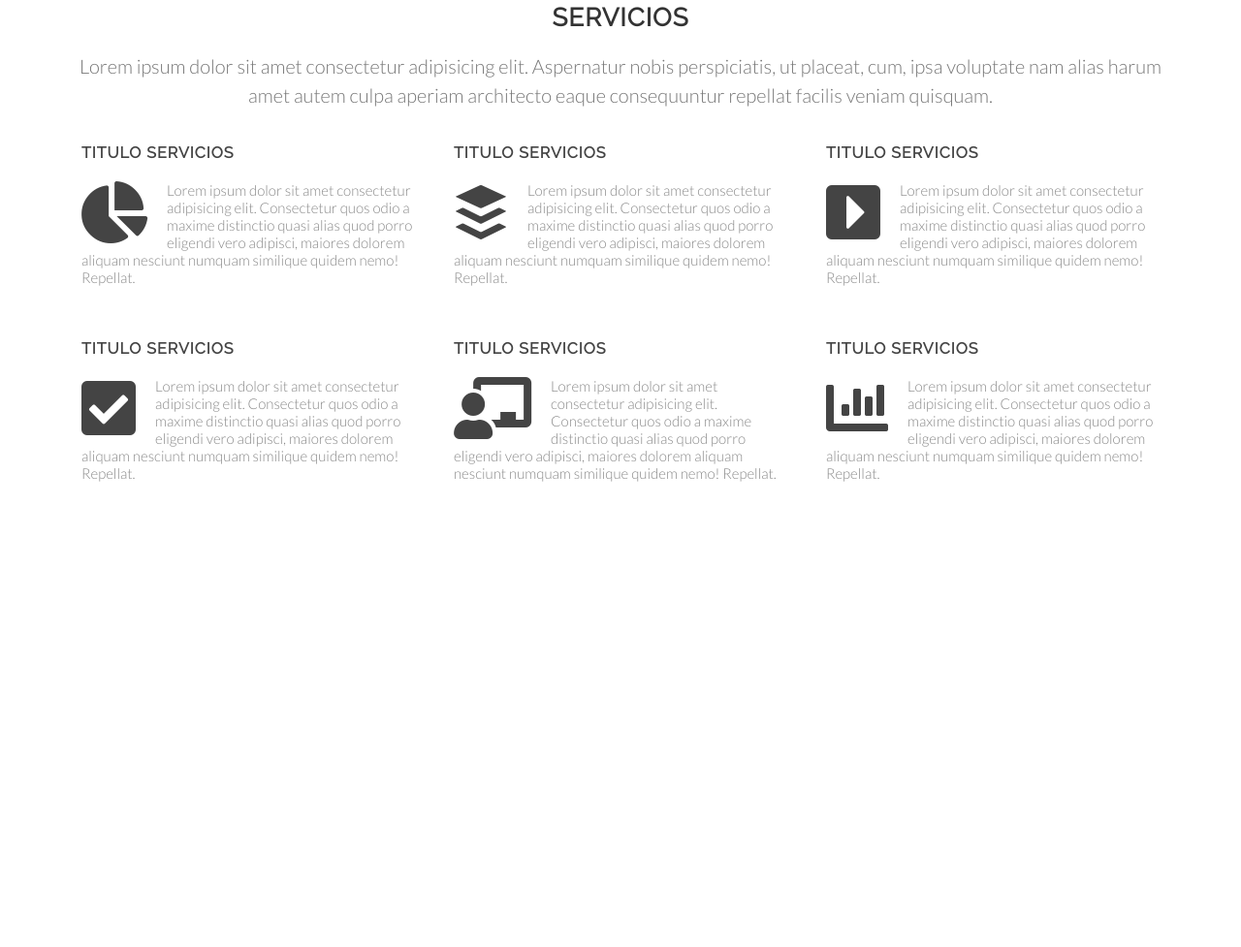
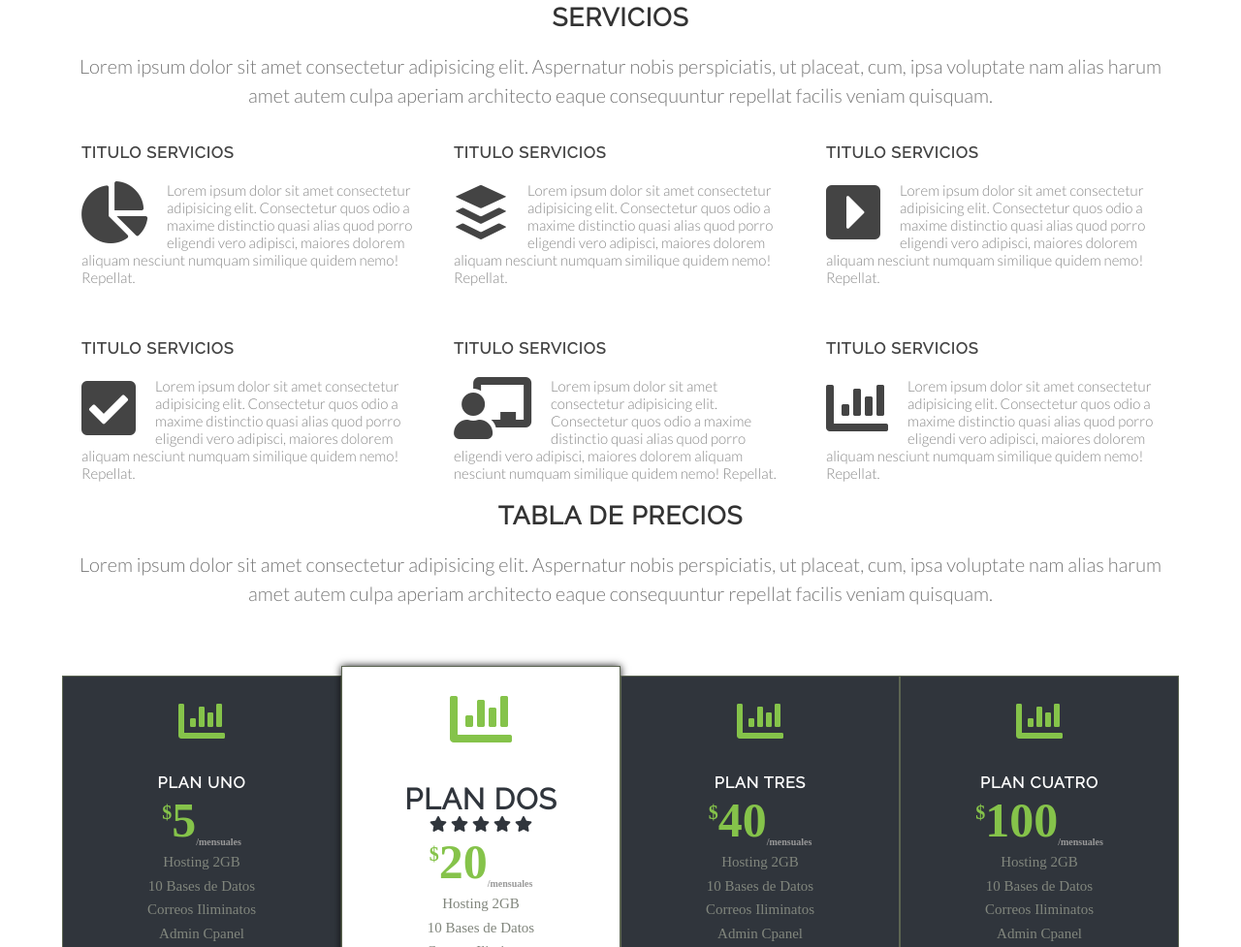
Before and after one commit to jorgeibarra87/CursoHtml5css, a plain HTML site: page particulas/index.html in a window 1280 px wide. Shown: the part 1439-2416 px from the top of the page at 97% size. Before the commit the page ends 1956 px from the top, so only its background shows below. Drawn offline with nearby package versions, Linux system fonts and the light colour scheme.

Commit message:
lista de precios

```diff
--- a/particulas/css/redes.css
+++ b/particulas/css/redes.css
@@ -6,7 +6,7 @@
 }
 #facebook a{
     background: #3b5998;
-    padding: 10px 5px;
+    padding: 10px 20px;
     color: #fff;
     text-decoration: none;
     width: 55px;
@@ -14,11 +14,11 @@
 }
 #facebook a:hover{
     background: #000;
-    padding: 10px 10px;
+    padding: 10px 40px;
 }
 #youtube a{
     background: #bb0000;
-    padding: 10px 5px;
+    padding: 10px 20px;
     color: #fff;
     text-decoration: none;
     width: 55px;
@@ -26,11 +26,11 @@
 }
 #youtube a:hover{
     background: #000;
-    padding: 10px 10px;
+    padding: 10px 40px;
 }
 #twitter a{
     background: #55acee;
-    padding: 10px 5px;
+    padding: 10px 20px;
     color: #fff;
     text-decoration: none;
     width: 55px;
@@ -38,11 +38,11 @@
 }
 #twitter a:hover{
     background: #000;
-    padding: 10px 10px;
+    padding: 10px 40px;
 }
 #instagram a{
     background: #c98c1a;
-    padding: 10px 5px;
+    padding: 10px 20px;
     color: #fff;
     text-decoration: none;
     width: 55px;
@@ -50,5 +50,5 @@
 }
 #instagram a:hover{
     background: #000;
-    padding: 10px 10px;
+    padding: 10px 4 0px;
 }
--- /dev/null
+++ b/particulas/css/tabla.css
@@ -0,0 +1,90 @@
+.tabla{
+    width: 100%;
+    margin: auto;
+    text-align: center;
+    padding-top: 50px;
+}
+.tablax4{
+    float: left;
+    width: 25%;
+    margin-top: 20px;
+}
+.tablaxd{
+    float: left;
+    width: 25%;
+    margin-top: 10px;
+}
+.caja-precio{
+    border: 1px solid #5c6552;
+    background: #30353c;
+}
+.icono-precio{
+    color: #85c34a;
+    padding-top: 20px;
+    font-size: 3em;
+    padding-bottom: 10px;
+}
+.caja-precio h4{
+   color: #fff;
+}
+.precio-1{
+  color: #85c34a;
+  font-size: 50px;
+  font-weight: bold;
+}
+.dolar{
+    font-size: 20px;
+    vertical-align: super;
+}
+.mes{
+    font-size: 10px;
+    color: #999;
+    vertical-align: text-bottom;
+}
+.lista-precios{
+    list-style: none;
+    padding: 2px 0;
+    color: #81867D;
+    padding-bottom: 50px;
+}
+.lista-espacios{
+    padding: 0.25em;
+    font-size: 15px;
+}
+.boton-contratar{
+    margin-bottom: 25px;
+}
+.contratar-a{
+    background: #85c34a;
+    text-decoration: none;
+    color: #fff;
+    text-transform: uppercase;
+    font-weight: bold;
+    padding: 10px 70px;
+    letter-spacing: 1px;
+    width: 90%
+}
+.contratar-a:hover{
+    background: #777;
+}
+.destacado{
+    background-color: #fff;
+    box-shadow: 0 0 8px rgba(0, 0, 0,0.9);
+    z-index: 500;
+}
+.destacado h4{
+    color: #30353c;
+    font-size: 30px;
+}
+.destacado .icono-precio{
+    font-size: 4em;
+}
+.destacado .contratar-a{
+    background: #30353c;
+}
+.destacado .contratar-a:hover{
+    background: #777;
+}
+.fa-star{
+    color: #30353c;
+}
--- a/particulas/index.html
+++ b/particulas/index.html
@@ -9,6 +9,7 @@
 	<link rel="stylesheet" href="css/secciones.css">
 	<link rel="stylesheet" href="fontawesome/css/all.css">
 	<link rel="stylesheet" href="css/redes.css">
+	<link rel="stylesheet" href="css/tabla.css">
 
 </head>
 
@@ -137,6 +138,107 @@
 						</div>
 			</section>
 	</section>
+	<section class="wap">
+		<!-- Seccion Bienvenidos -->
+		<section class="bienvenidos">
+			<h2>Tabla de Precios</h2>
+			<h3>Lorem ipsum dolor sit amet consectetur adipisicing elit. Aspernatur nobis perspiciatis, ut placeat, cum,
+				ipsa voluptate nam alias harum amet autem culpa aperiam architecto eaque consequuntur repellat facilis
+				veniam quisquam.</h3>
+		</section>
+
+		<section class="tabla">
+			<div class="tablax4">
+				<div class="caja-precio">
+					<div class="icono-precio"><i class="fas fa-chart-bar"></i>
+	</div>
+					<div><h4>Plan Uno</h4></div>
+					<div class="precio-1"><span class="dolar">$</span>5<span class="mes">/mensuales</span></div>
+					<div>
+						<ul class="lista-precios">
+							<li class="lista-espacios">Hosting 2GB</li>
+							<li class="lista-espacios">10 Bases de Datos</li>
+							<li class="lista-espacios">Correos Iliminatos</li>
+							<li class="lista-espacios">Admin Cpanel</li>
+						</ul>
+					</div>
+
+					<div class="boton-contratar"><a href="#" class="contratar-a">contratar</a></div>
+
+				</div>
+			</div>
+
+			<div class="tablaxd">
+				<div class="caja-precio destacado">
+					<div class="icono-precio"><i class="fas fa-chart-bar"></i>
+	</div>
+					<div><h4>Plan Dos</h4></div>
+					<div>
+
+						<i class="fa fa-star"></i>
+						<i class="fa fa-star"></i>
+						<i class="fa fa-star"></i>
+						<i class="fa fa-star"></i>
+						<i class="fa fa-star"></i>
+					</div>
+					<div class="precio-1"><span class="dolar">$</span>20<span class="mes">/mensuales</span></div>
+					<div>
+						<ul class="lista-precios">
+							<li class="lista-espacios">Hosting 2GB</li>
+							<li class="lista-espacios">10 Bases de Datos</li>
+							<li class="lista-espacios">Correos Iliminatos</li>
+							<li class="lista-espacios">Admin Cpanel</li>
+						</ul>
+					</div>
+
+					<div class="boton-contratar"><a href="#" class="contratar-a">contratar</a></div>
+
+				</div>
+			</div>
+
+			<div class="tablax4">
+				<div class="caja-precio">
+					<div class="icono-precio"><i class="fas fa-chart-bar"></i>
+	</div>
+					<div><h4>Plan Tres</h4></div>
+					<div class="precio-1"><span class="dolar">$</span>40<span class="mes">/mensuales</span></div>
+					<div>
+						<ul class="lista-precios">
+							<li class="lista-espacios">Hosting 2GB</li>
+							<li class="lista-espacios">10 Bases de Datos</li>
+							<li class="lista-espacios">Correos Iliminatos</li>
+							<li class="lista-espacios">Admin Cpanel</li>
+						</ul>
+					</div>
+
+					<div class="boton-contratar"><a href="#" class="contratar-a">contratar</a></div>
+
+				</div>
+			</div>
+
+			<div class="tablax4">
+				<div class="caja-precio">
+					<div class="icono-precio"><i class="fas fa-chart-bar"></i>
+	</div>
+					<div><h4>Plan Cuatro</h4></div>
+					<div class="precio-1"><span class="dolar">$</span>100<span class="mes">/mensuales</span></div>
+					<div>
+						<ul class="lista-precios">
+							<li class="lista-espacios">Hosting 2GB</li>
+							<li class="lista-espacios">10 Bases de Datos</li>
+							<li class="lista-espacios">Correos Iliminatos</li>
+							<li class="lista-espacios">Admin Cpanel</li>
+						</ul>
+					</div>
+
+					<div class="boton-contratar"><a href="#" class="contratar-a">contratar</a></div>
+
+				</div>
+			</div>
+		</section>
+
+
+	</section>
 	<script src="js/particles.js"></script>
 	<script src="js/app.js"></script>
 	<script src="js/jquery-3.4.1.min.js"></script>
```
